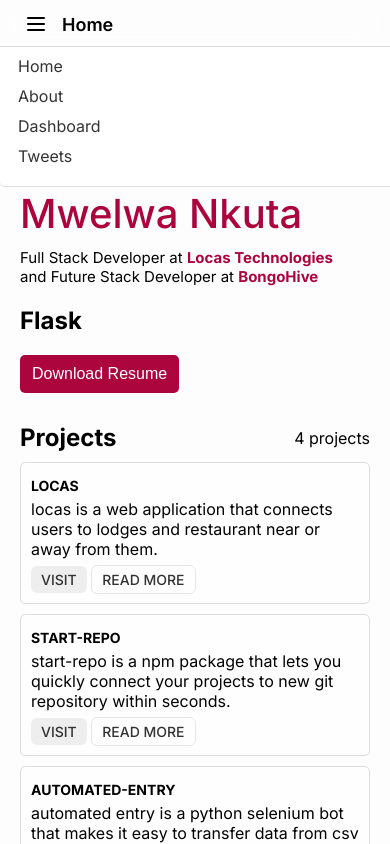
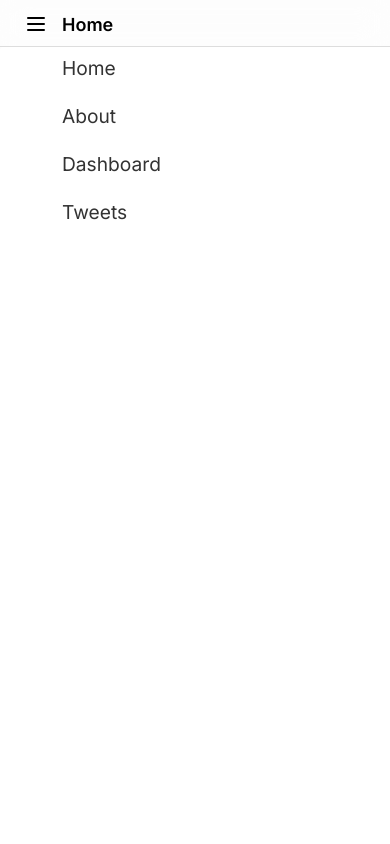
Before and after one commit to mwelwankuta/mwelwa.tk, a Svelte app: page / in a window 390 px wide. Both pictures are taken after a click on the button 36 px from the left and 24 px from the top of the page. Shown: the top 844 px of the page. Built offline with nearby package versions, Linux system fonts and the light colour scheme.

Commit message:
Add full screen mobile nav

```diff
--- a/src/components/NavBar/Menu.svelte
+++ b/src/components/NavBar/Menu.svelte
@@ -8,7 +8,7 @@
   const toggleMenu = () => dispatch("close-menu");
 </script>
 
-<ul use:links on:blur={toggleMenu} transition:slide>
+<ul use:links on:blur={toggleMenu} transition:slide={{duration:300}}>
   <li><a href="/" on:click={toggleMenu}>Home</a></li>
   <li><a href="/about" on:click={toggleMenu}>About</a></li>
   <li><a href="/dashboard" on:click={toggleMenu}>Dashboard</a></li>
@@ -19,6 +19,7 @@
   @import "../../variables.scss";
 
   ul {
+    height: 100vh;
     padding: 10px;
     top: 46px;
     background-color: white;
@@ -30,15 +31,17 @@
     border-radius: 5px;
     list-style-type: none;
     width: 100%;
+    padding-left: 54px;
 
     li {
       width: 100%;
-      margin-bottom: 10px;
+      margin-bottom: 24px;
       a {
         text-decoration: none;
         padding: 4px 8px;
         width: 100%;
         color: #333;
+        font-size: larger;
         &:hover {
           background-color: #f5f5f5;
           border-radius: 5px;
```
